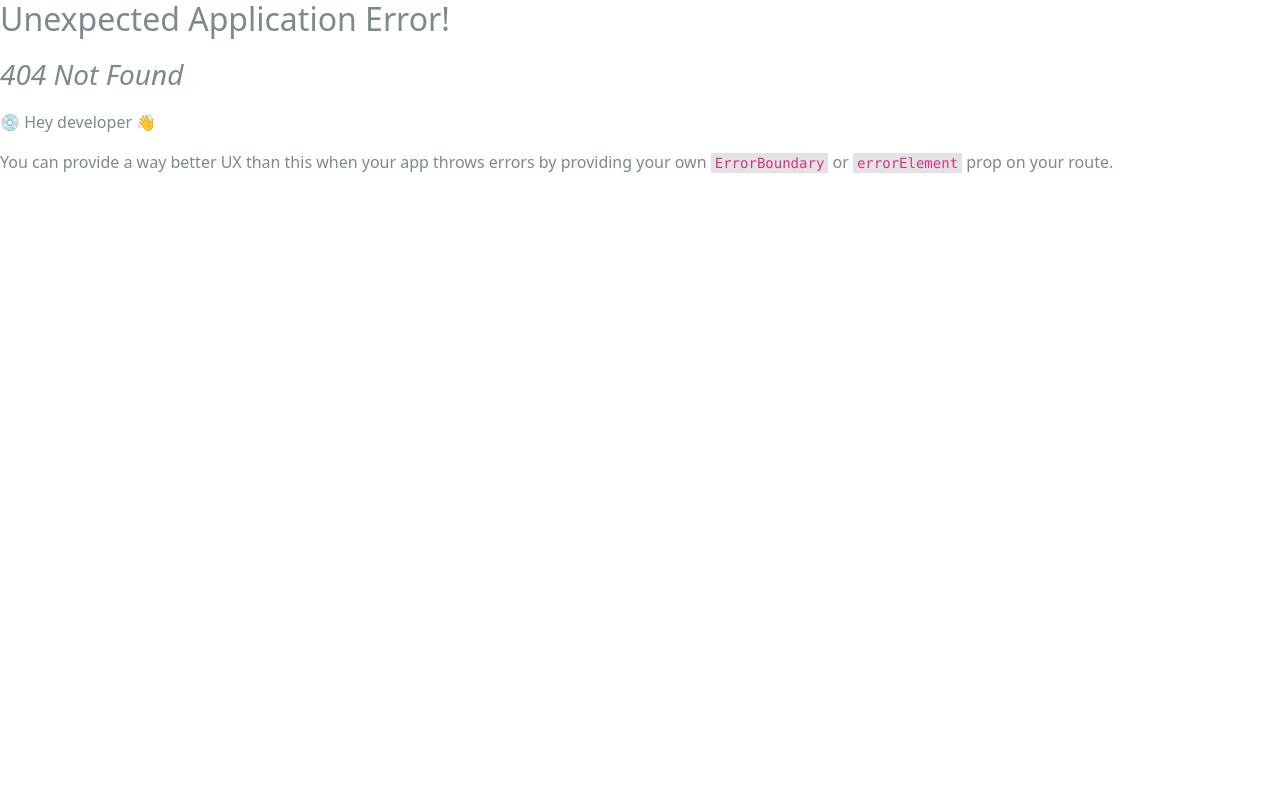
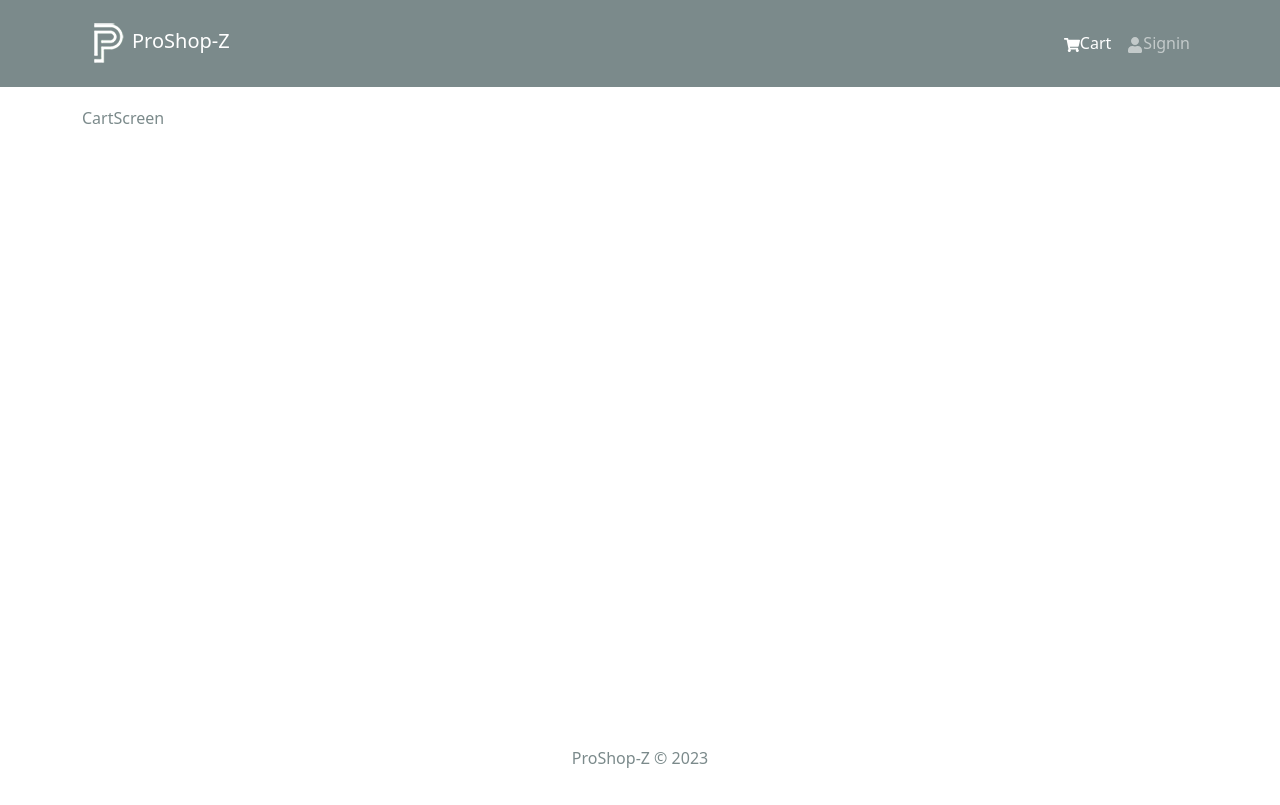
Before and after one commit to zabihshaik/proshop-z, a React (Create React App) app in the folder frontend/: page /cart in a window 1280 px wide. Before the commit this address had no page. Built offline with nearby package versions, Linux system fonts and the light colour scheme.

Commit message:
feat: Cart Screen part done

```diff
--- a/frontend/src/index.js
+++ b/frontend/src/index.js
@@ -10,12 +10,14 @@
 import reportWebVitals from './reportWebVitals';
 import HomeScreen from './screens/HomeScreen';
 import ProductScreen from './screens/ProductScreen';
+import CartScreen from './screens/CartScreen';
 
 const router = createBrowserRouter(
   createRoutesFromElements(
     <Route path='/' element={<App />}>
       <Route index={true} path='/' element={<HomeScreen />} />
       <Route path='/product/:id' element={<ProductScreen />} />
+      <Route path='/cart' element={<CartScreen />} />
     </Route>
   )
 )
--- /dev/null
+++ b/frontend/src/screens/CartScreen.jsx
@@ -0,0 +1,17 @@
+import React from 'react';
+import { Link, useNavigate } from 'react-router-dom';
+import { useDispatch, useSelector } from 'react-redux';
+import { Row, Col, ListGroup, Image, Form, Button, Card } from 'react-bootstrap';
+import { FaTrash } from 'react-icons/fa';
+import Message from '../components/Message';
+
+const CartScreen = () => {
+    const navigate = useNavigate();
+    const dispatch = useDispatch();
+
+  return (
+    <div>CartScreen</div>
+  )
+}
+
+export default CartScreen;
```
